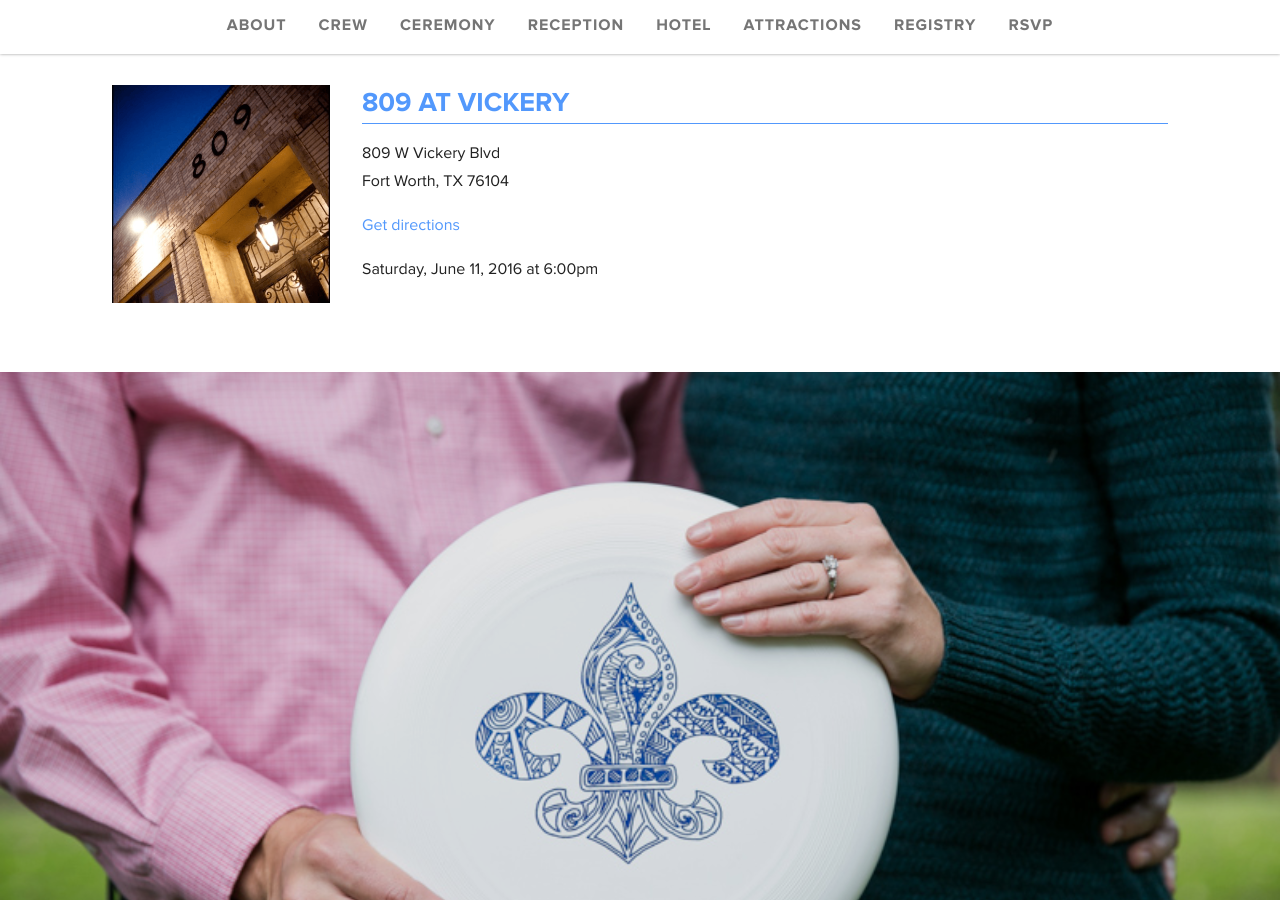
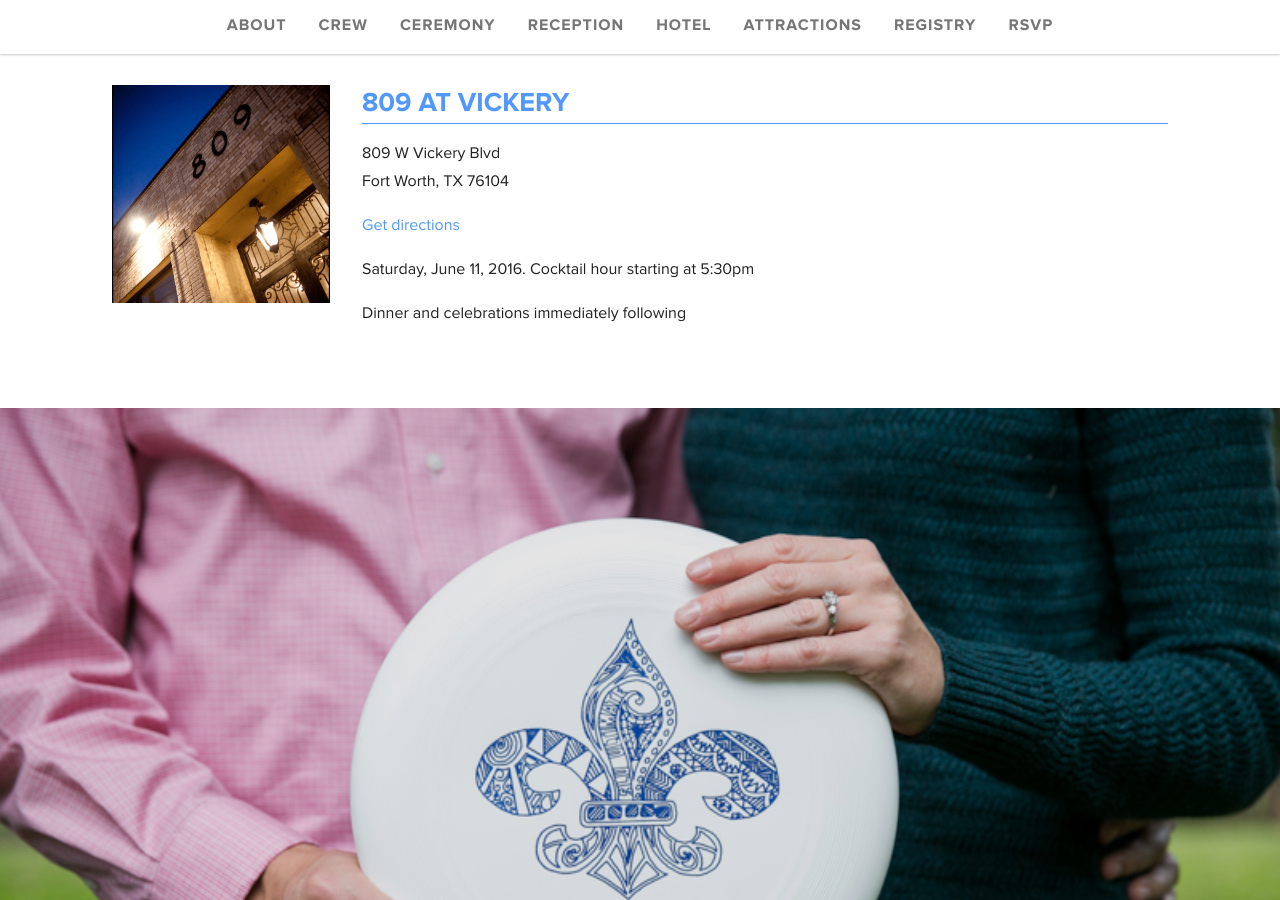
Before and after one commit to mikemcbride/lauraandaustin, a Jekyll site: the page built from index.html, in a window 1280 px wide and 900 px high, scrolled down 4932 px. Built offline with Jekyll 4.4.1, drawn with Linux system fonts in a browser that asks for light colours; nearby versions of some CDN libraries; comment, search, counter and statistics services are not loaded.

Commit message:
update reception info

```diff
--- a/_data/reception.yml
+++ b/_data/reception.yml
@@ -2,4 +2,5 @@ directions: "https://www.google.com/maps/dir//809+at+Vickery,+809+W+Vickery+Blvd
 venue: "809 at Vickery"
 address_1: "809 W Vickery Blvd"
 address_2: "Fort Worth, TX 76104"
-date_time: "Saturday, June 11, 2016 at 6:00pm"
+date_time: "Saturday, June 11, 2016. Cocktail hour starting at 5:30pm"
+date_time_2: "Dinner and celebrations immediately following"
--- a/_includes/reception.html
+++ b/_includes/reception.html
@@ -13,6 +13,7 @@
         <p>{{ site.data.reception.address_2 }}</p>
         <p><a href="{{ site.data.reception.directions }}" target="_blank">Get directions</a></p>
         <p>{{ site.data.reception.date_time }}</p>
+        <p>{{ site.data.reception.date_time_2 }}</p>
       </div>
     </div>
   </div>
```
